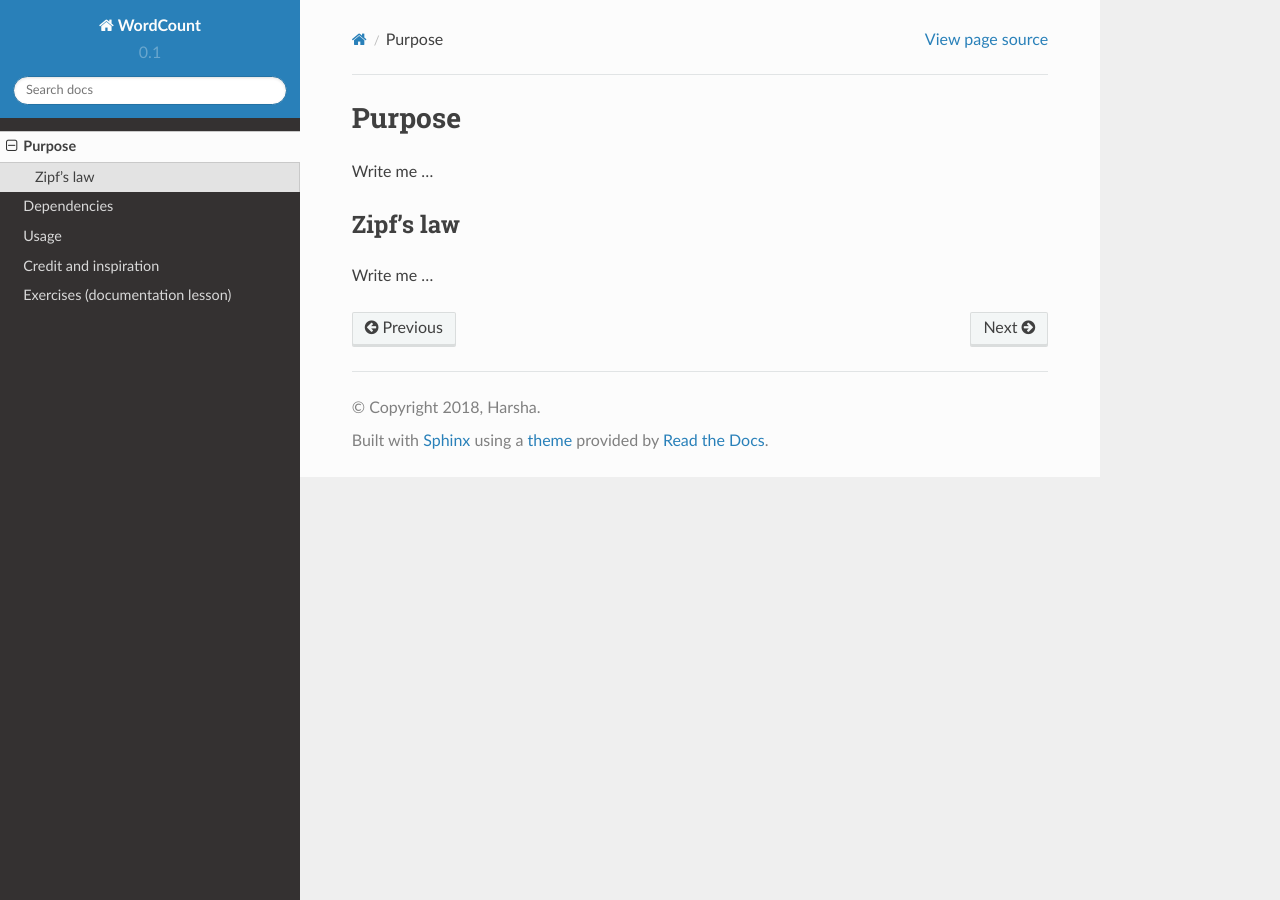
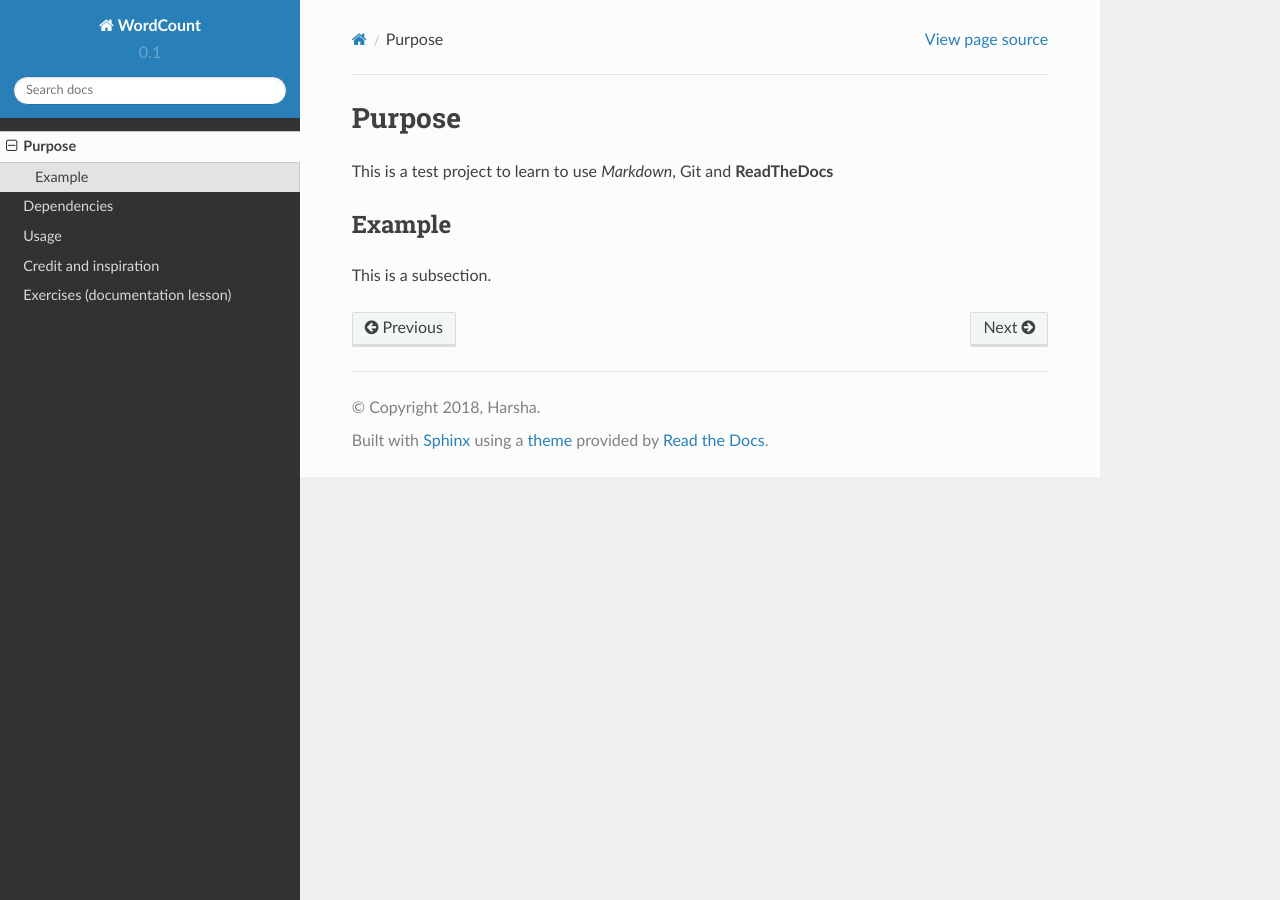
Before and after one commit to nicolalinty/word-count-and-doc, a Sphinx documentation site: the page built from doc/purpose.rst, in a window 1280 px wide. Built offline with Sphinx 7.4.7 and the Read the Docs theme 2.0.0, drawn with Linux system fonts in a browser that asks for light colours.

Commit message:
added the purpose

```diff
--- a/doc/purpose.rst
+++ b/doc/purpose.rst
@@ -1,12 +1,10 @@
-
 
 Purpose
 =======
 
-Write me ...
+This is a test project to learn to use *Markdown*, Git and **ReadTheDocs**
 
+Example
+-------
 
-Zipf's law
-----------
-
-Write me ...
+This is a subsection.
```
